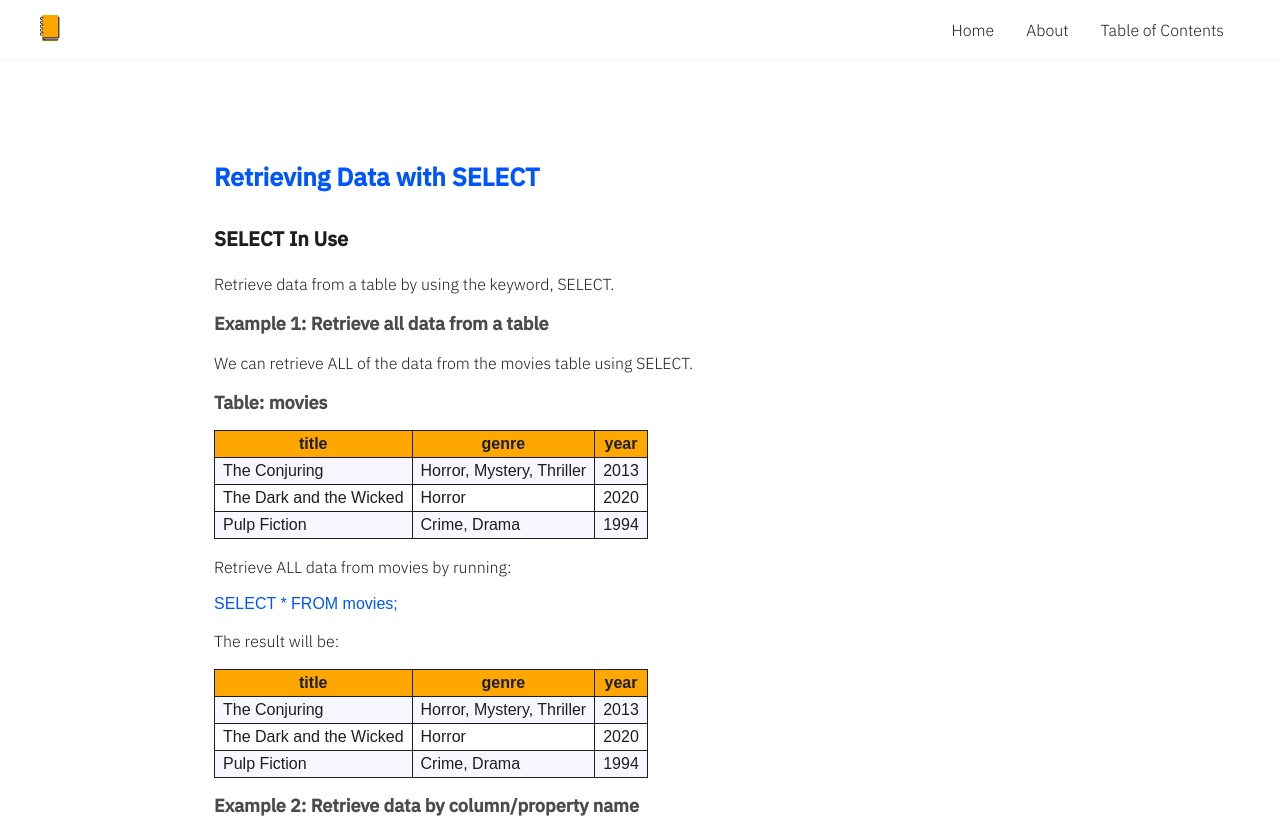
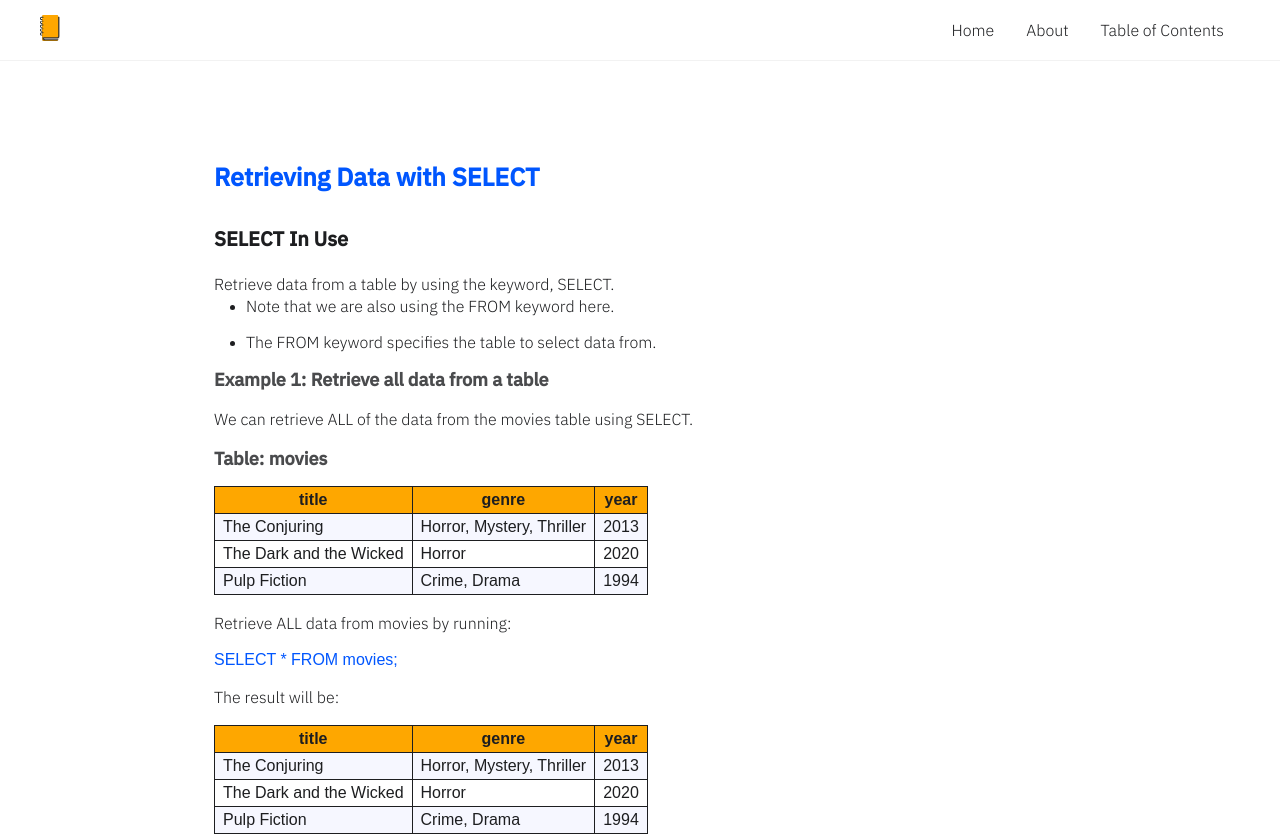
Before and after one commit to agviray/sql-notebook, a React (Create React App) app: page /select in a window 1280 px wide. Shown: the top 835 px of the page. Built offline with nearby package versions, Linux system fonts and the light colour scheme.

Commit message:
Update Select page content and styles

```diff
--- a/src/components/pages/Select.js
+++ b/src/components/pages/Select.js
@@ -13,6 +13,21 @@ const Select = () => {
               <article>
                 <h3>SELECT In Use</h3>
                 <p>Retrieve data from a table by using the keyword, SELECT.</p>
+                <div className="listContainer">
+                  <ul>
+                    <li>
+                      <span>
+                        Note that we are also using the FROM keyword here.
+                      </span>
+                    </li>
+                    <li>
+                      <span>
+                        The FROM keyword specifies the table to select data
+                        from.
+                      </span>
+                    </li>
+                  </ul>
+                </div>
               </article>
               <article>
                 <h4>Example 1: Retrieve all data from a table</h4>
--- a/src/sass/pages/_select.scss
+++ b/src/sass/pages/_select.scss
@@ -34,6 +34,7 @@
   }
 
   .listContainer {
+    padding-top: 1rem;
     @include plainUl;
   }
 }
```
